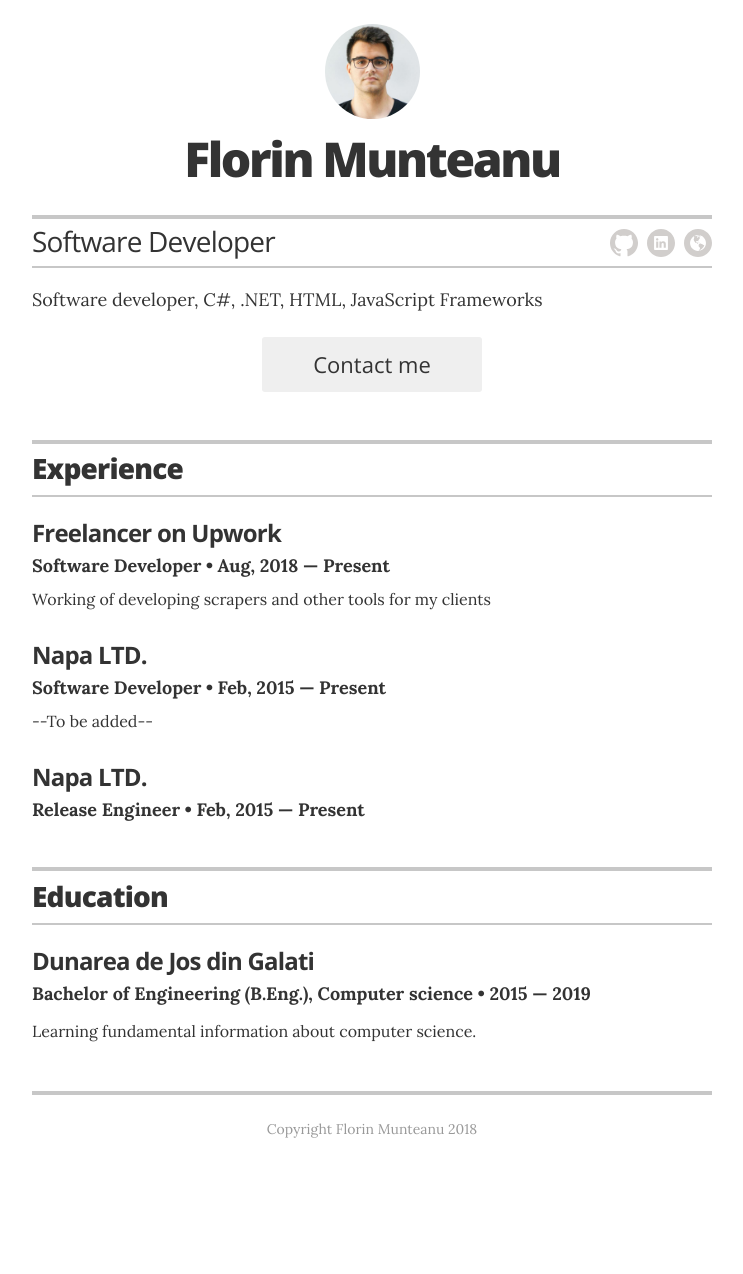
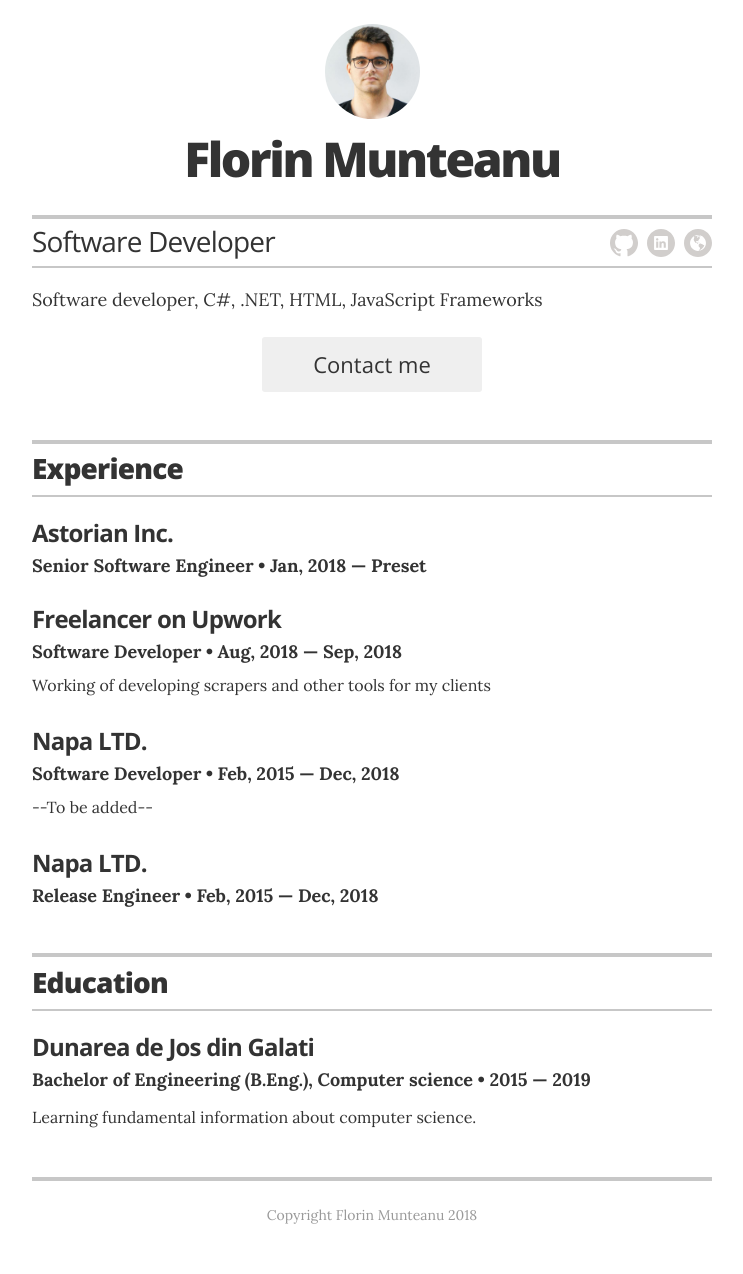
Before and after one commit to powerofsoul/powerofsoul.github.io, a Jekyll site: the page built from index.html, in a window 1280 px wide. Shown: the whole page, without its empty margins (268-1011 px from the left). Built offline with Jekyll 4.4.1, drawn with Linux system fonts in a browser that asks for light colours; before the commit the page ends 1188 px from its top, so only the background shows below that.

Commit message:
Update experience

```diff
--- a/_data/experience.yml
+++ b/_data/experience.yml
@@ -1,11 +1,14 @@
+- company: Astorian Inc.
+  position: Senior Software Engineer
+  duration: Jan, 2018 &mdash; Preset
 - company: Freelancer on Upwork
   position: Software Developer
-  duration: Aug, 2018 &mdash; Present
+  duration: Aug, 2018 &mdash; Sep, 2018
   summary: Working of developing scrapers and other tools for my clients
 - company: Napa LTD.
   position: Software Developer
-  duration: Feb, 2015 &mdash; Present
+  duration: Feb, 2015 &mdash; Dec, 2018
   summary: --To be added--
 - company: Napa LTD.
   position: Release Engineer
-  duration: Feb, 2015 &mdash; Present
+  duration: Feb, 2015 &mdash; Dec, 2018
```
